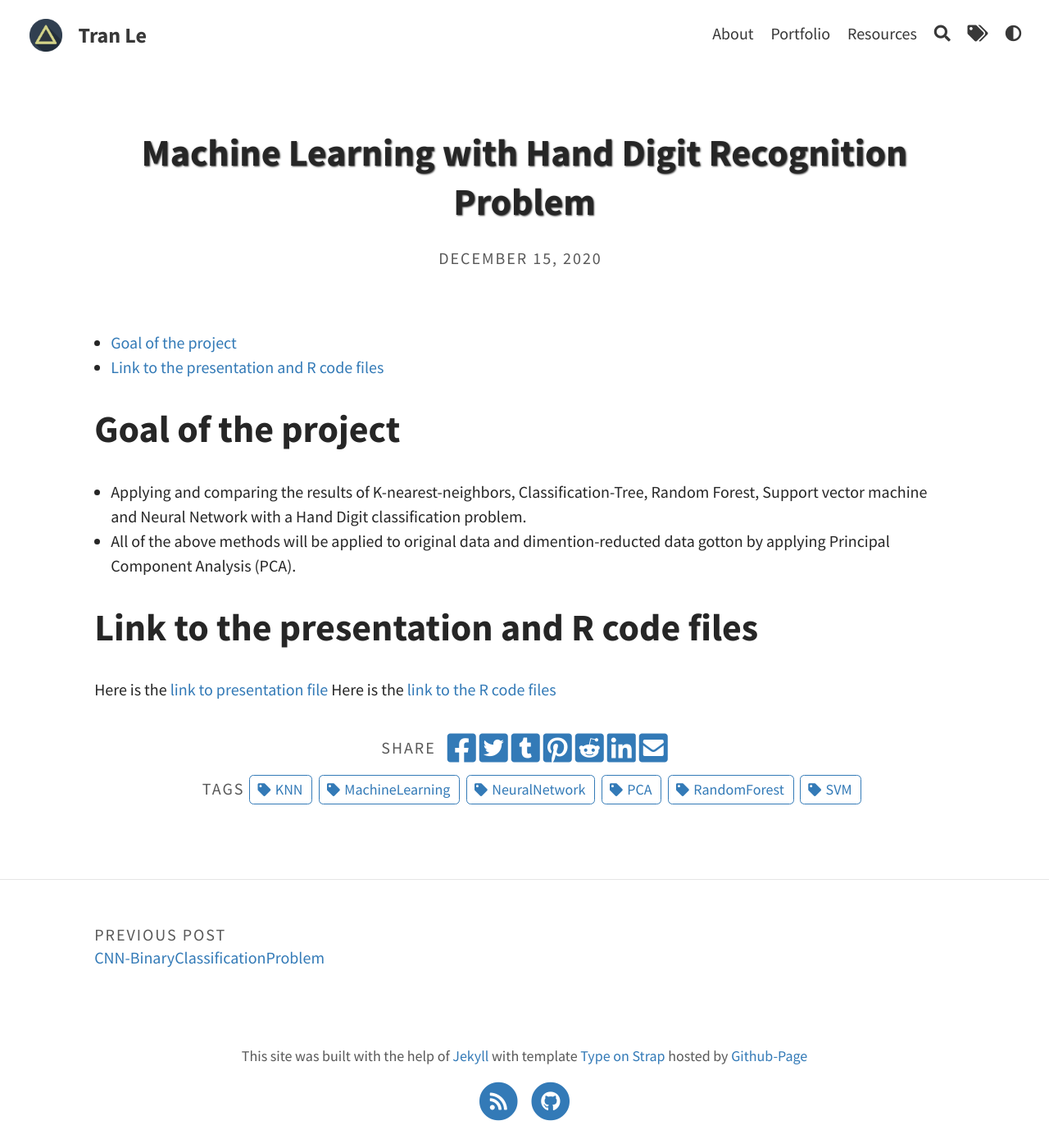
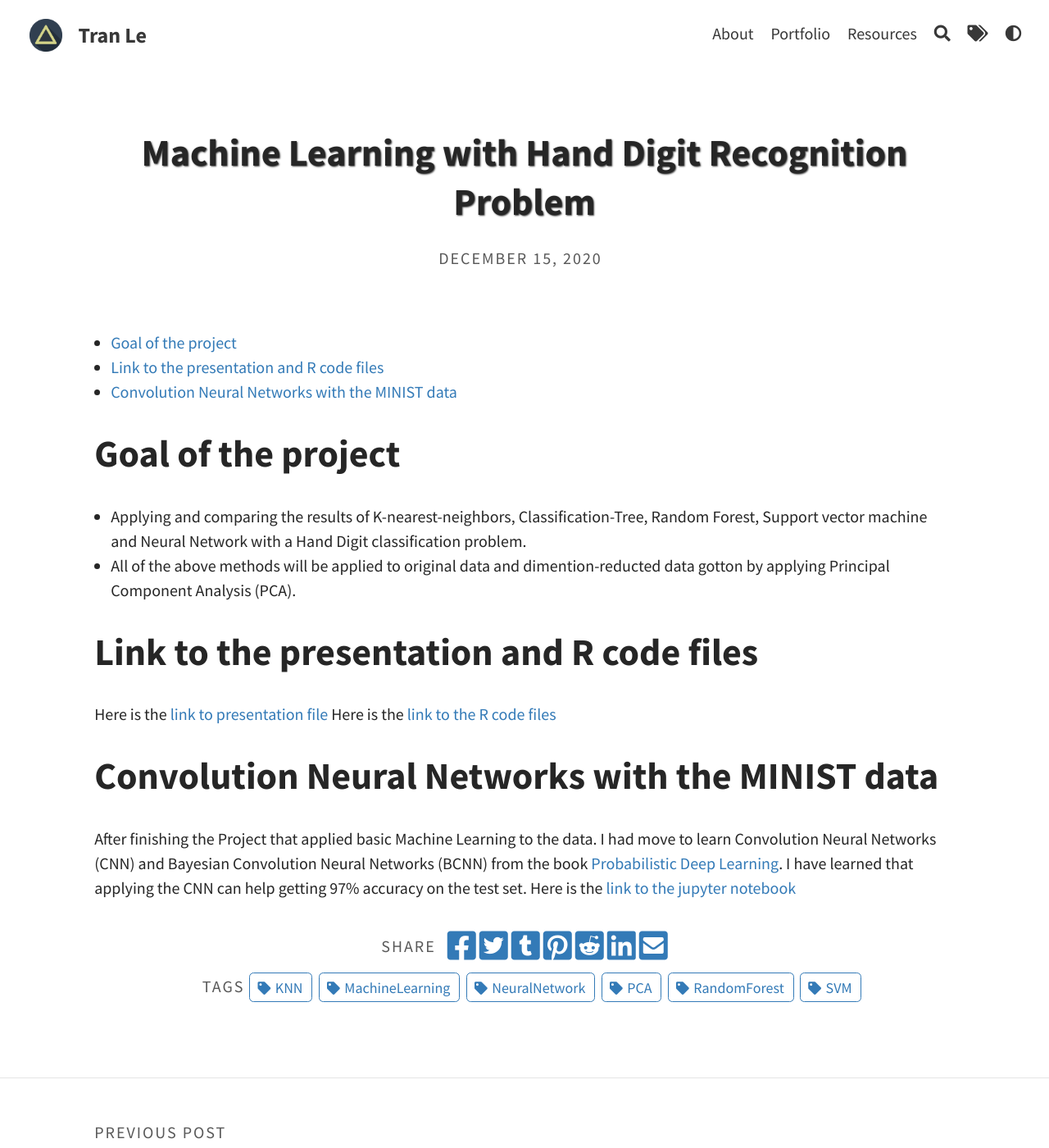
Before and after one commit to tranktle/porfolio, a Jekyll site: the page built from _posts/2020-12-15-ml-digit-recognition.md, in a window 1280 px wide and 1400 px high. Shown: the whole window at 82% size. Built offline with Jekyll 4.4.1, drawn with Linux system fonts in a browser that asks for light colours.

Commit message:
add the CNN hand-digit recognition Jupiter notebook

```diff
--- a/_posts/2020-12-15-ml-digit-recognition.md
+++ b/_posts/2020-12-15-ml-digit-recognition.md
@@ -19,3 +19,6 @@ excerpt_separator: <!--more-->
 
 Here is the [link to presentation file](https://raw.githack.com/tranktle/porfolio/master/presentfile/ML-Final-Presenatation.html)
 Here is the [link to the R code files]()
+
+# Convolution Neural Networks with the MINIST data
+After finishing the Project that applied basic Machine Learning to the data. I had move to learn Convolution Neural Networks (CNN) and Bayesian Convolution Neural Networks (BCNN) from the book [Probabilistic Deep Learning](https://tensorchiefs.github.io/dl_book/). I have learned that applying the CNN can help getting 97% accuracy on the test set. Here is the [link to the jupyter notebook](https://github.com/tranktle/porfolio/blob/master/jupyternotebook/MNIST%20data%20using%20fcNN%20and%20CNN.ipynb)
```
